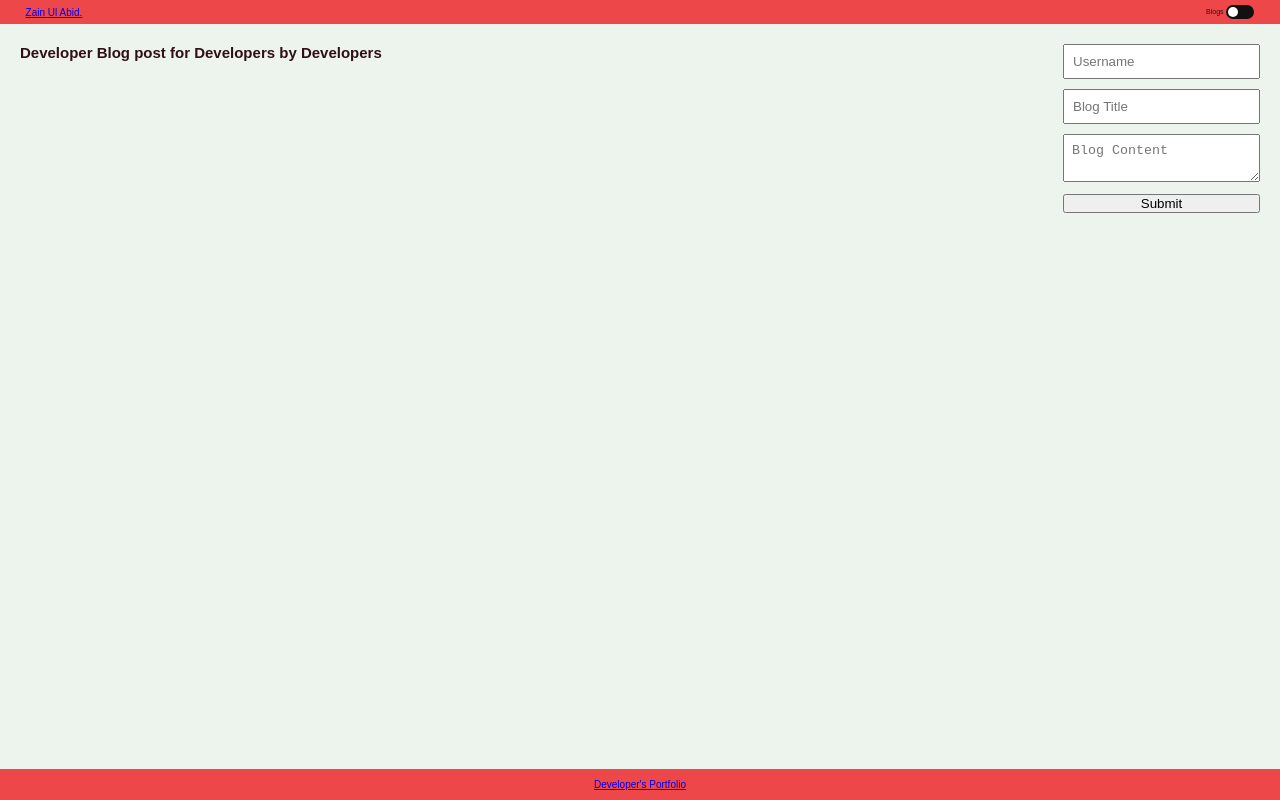
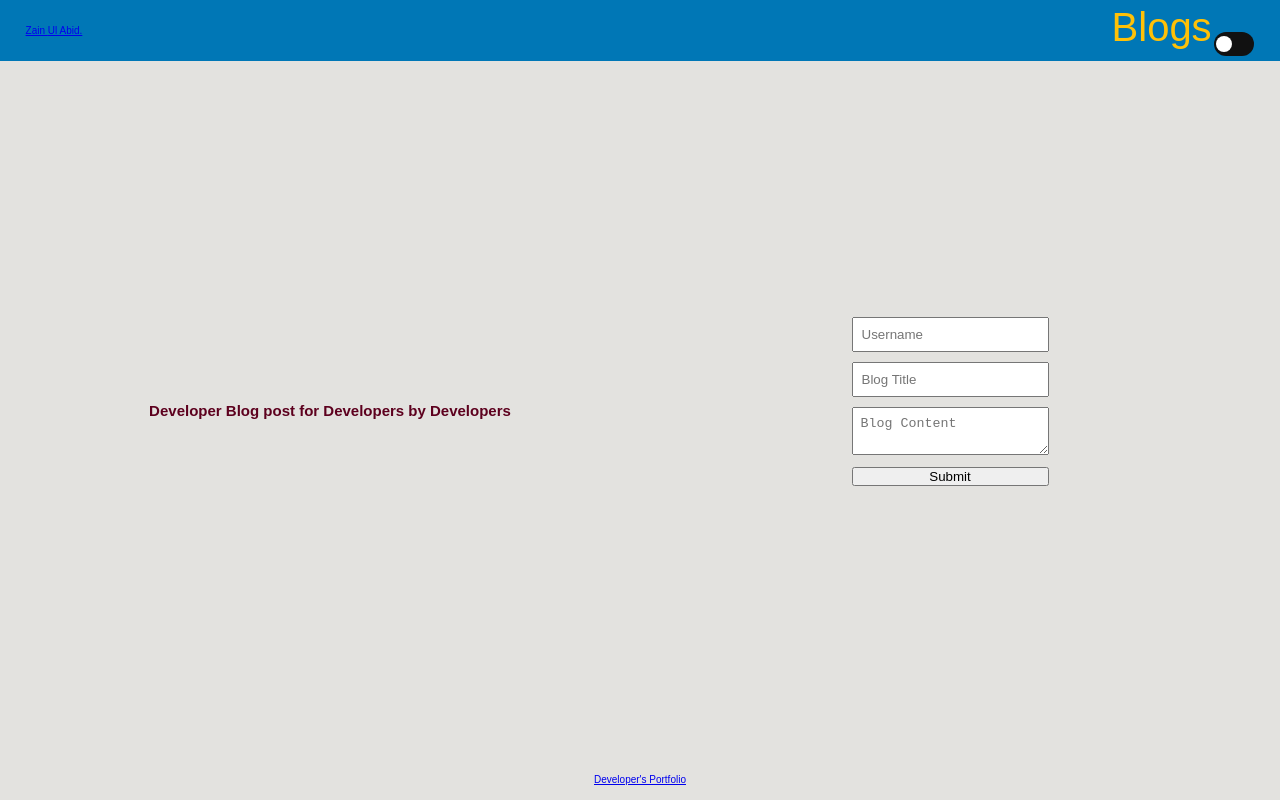
Before and after one commit to zainabid333/Developer-blog-post, a plain HTML site: page index.html in a window 1280 px wide. Drawn offline with nearby package versions, Linux system fonts and the light colour scheme.

Commit message:
form setting

```diff
--- a/assets/css/st.css
+++ /dev/null
@@ -1,217 +0,0 @@
-
-html{
-    font-size: 62.5%;
-    overflow-x: hidden
-}
-:root{
-    --bg-color: #d5d6d8;
-    --text-color: #600808;
-    --main-color: #0F1A20;
-}
-body.dark-mode {
-    background-color: #333;
-    color: #fff;
-}
-
-body.dark-mode  {
-    background-color: #555;
-}
-
-body.dark-mode footer {
-    background-color: #000;
-}
-
-body.dark-mode .container {
-    background-color: #444;
-}
-
-body.dark-mode input,
-body.dark-mode textarea {
-    background-color: #666;
-    color: #fff;
-}
-
-body.dark-mode input::placeholder,
-body.dark-mode textarea::placeholder {
-    color: #bbb;
-}
-.intro{
-  display: flex;
-  font-weight: 700;
-}
-
-/* logo animation using showRight property to animate the text  */
-.logo::before{
-    content: '';
-    position: absolute;
-    top: 0;
-    right: 0;
-    background-color: var(--bg-color);
-    width: 100%;
-    height: 100%;
-    animation: showRight 1s ease forwards;
-    animation-delay: .4s;
-}
-.navbar a{
-    font-size: 1.7rem;
-    color: var(--text-color);
-    margin-left: 4rem;
-    transition: .3s;
-    text-decoration: none;
-}
-
-.navbar a:hover
-{
-    color: var(--main-color);
-}
-.toggleContainer{
-    position: absolute;
-    top: 10px;
-    right: 10px;
-    z-index: 1000;
-}
-
-/* Styling the Switch button */
-.switch {
-    position: relative;
-    display: inline-block;
-    width: 60px;
-    height: 34px;
-}
-  /* Hide default HTML checkbox */
-.switch input {
-    opacity: 0;
-    width: 0;
-    height: 0;
-}
-
-  .switch {
-    position: relative;
-    display: inline-block;
-    width: 60px;
-    height: 34px;
-  }
-
-  .switch input {
-    opacity: 0;
-    width: 0;
-    height: 0;
-  }
-
-  .slider {
-    position: absolute;
-    cursor: pointer;
-    top: 0;
-    left: 0;
-    right: 0;
-    bottom: 0;
-    background-color: #111;
-    -webkit-transition: .4s;
-    transition: .4s;
-  }
-
-  .slider:before {
-    position: absolute;
-    content: "";
-    height: 26px;
-    width: 26px;
-    left: 4px;
-    bottom: 4px;
-    background-color: white;
-    -webkit-transition: .4s;
-    transition: .4s;
-  }
-
-  input:checked + .slider {
-    background-color: rgb(29, 128, 210);
-  }
-
-  input:focus + .slider {
-    box-shadow: 0 0 1px rgb(29, 128, 210);
-  }
-
-  input:checked + .slider:before {
-    -webkit-transform: translateX(26px);
-    -ms-transform: translateX(26px);
-    transform: translateX(26px);
-  }
-
-  /* Rounded sliders */
-  .slider.round {
-    border-radius: 34px;
-  }
-
-  .slider.round:before {
-    border-radius: 50%;
-  }
-
-  .row {
-    margin: 20px;
-    display: flex;
-  }
-  .col {
-    margin: 20px;
-  }
-
-
-
-  .btn{
-    display: inline-block;
-    padding: 1rem 2.8rem;
-    background: var(--main-color);
-    border-radius: 4rem;
-    box-shadow: 0 0 1rem var(--main-color);
-    font-size: 1.6rem;
-    color: var(--secon-bg-color);
-    letter-spacing: .1rem;
-    font-weight: 600;
-}
-.btn:hover{
-    color: var(--main-color);
-    background: var(--bg-color);
-}
-
-.blogForm{
-    background: var(--bg-color);
-}
-
-.blogForm form {
-    max-width: 70rem;
-    margin: 1rem auto;
-    text-align: center;
-    margin-bottom: 3rem;
-}
-.blogForm form .input-box{
-    display: flex;
-    justify-content: space-between;
-    flex-wrap: wrap;
-}
-
-.blogForm form .input-box input,
-.blogForm form textarea{
-    width: 100%;
-    padding: 1.5rem;
-    font-size: 1.6rem;
-    color: var(--text-color);
-    background: var(--secon-bg-color);
-    border-radius: .8rem;
-    margin: .7rem 0;
-}
-
-/* .blogForm form .input-box input{
-    width: 49%;
-} */
-
-.blogForm form textarea{
-    resize: none;
-}
-
-.blogForm form .btn{
-    margin-top: 2rem;
-    cursor: pointer;
-}
-@keyframes showRight{
-    100%{
-    width: 0;
-    }
-}
--- a/assets/css/styles.css
+++ b/assets/css/styles.css
@@ -1,8 +1,9 @@
 :root {
-  --light-bar-color: #ED474A;
-  --light-bg-color: #EDF4ED;
-  --light-text-color: #301014;
-  --text-color: #301014;
+  --primary-color: #0077b6; /* Blue */
+  --secondary-color: #ffc107; /* Yellow */
+  --text-color: #5d001e; /* Dark Gray */
+  --background-color: #e3e2df; /* White*/
+  --link-color: #0077b6; /* Blue */
 }
 
 * {
@@ -19,8 +20,8 @@ body {
   display: flex;
   flex-direction: column;
   min-height: 100vh;
-  background: var(--light-bg-color);
-  color: var(--light-text-color);
+  background: var(--background-color);
+  color: var(--text-color);
   font-family: Arial, sans-serif;
 }
 
@@ -33,22 +34,24 @@ body {
   display: flex;
   justify-content: space-between;
   align-items: center;
-  background: var(--light-bar-color);
+  background: var(--primary-color);
 }
 
+
 .navbar a {
-  font-size: 0.7rem;
+  font-size: 4rem;
   color: var(--text-color);
   margin-left: 4rem;
   transition: 0.3s;
   text-decoration: none;
+  color: var(--secondary-color);
 }
-
 .switch {
   position: relative;
   display: inline-block;
-  width: 28px;
-  height: 14px;
+  margin-top: 20px;
+  width: 40px; /* Increased width */
+  height: 24px; /* Increased height */
 }
 
 .switch input {
@@ -72,10 +75,10 @@ body {
 .slider:before {
   position: absolute;
   content: "";
-  height: 10px;
-  width: 10px;
+  height: 16px; /* Increased height */
+  width: 16px; /* Increased width */
   left: 2px;
-  bottom: 2px;
+  bottom: 4px; /* Adjusted bottom position */
   background-color: white;
   -webkit-transition: 0.4s;
   transition: 0.4s;
@@ -90,9 +93,9 @@ input:focus + .slider {
 }
 
 input:checked + .slider:before {
-  -webkit-transform: translateX(14px);
-  -ms-transform: translateX(14px);
-  transform: translateX(14px);
+  -webkit-transform: translateX(18px); /* Adjusted translate value */
+  -ms-transform: translateX(18px); /* Adjusted translate value */
+  transform: translateX(18px); /* Adjusted translate value */
 }
 
 .slider.round {
@@ -102,24 +105,37 @@ input:checked + .slider:before {
 .slider.round:before {
   border-radius: 50%;
 }
-
 main {
   flex: 1;
   display: flex;
   flex-wrap: wrap;
-  justify-content: space-between;
+  justify-content: space-evenly;
   margin: 20px;
+}
+.intro {
+  display: flex;
+  width: 50%;
+  align-items: center;
+  font-weight: 700;
+  justify-content: center;
+}
+.formContainer{
+  display: flex;
+  width: 50%;
+  height: 80vh;
+  align-items: center;
+  justify-content: center;
 }
 
 footer {
   background: var(--light-bar-color);
   color: var(--light-text-color);
-  padding: 10px 2%;
+  padding: 15px 4%;
   text-align: center;
 }
 
 body.dark-mode {
-  background-color: #bc2626;
+  background-color: #181616;
   color: #fff;
 }
 
--- a/index.html
+++ b/index.html
@@ -15,7 +15,7 @@
         <div class="toggleContainer">
             <nav class="navbar">
                 <a href="./blog.html">Blogs</a>
-                <label class="switch col">
+                <label class="switch">
                     <input type="checkbox" id="toggleMode">
                     <span class="slider round"></span>
                 </label>
@@ -28,7 +28,7 @@
                 Developer Blog post for Developers by Developers
             </h1>
         </section>
-        <section class="formBlog">
+        <section class="formContainer">
             <form id="blogForm">
                 <div class="input-box">
                     <input type="text" id="username" name="username" required placeholder="Username">
```
Also changed, not shown: indexRaw.html (deleted, +0 -56 lines).
